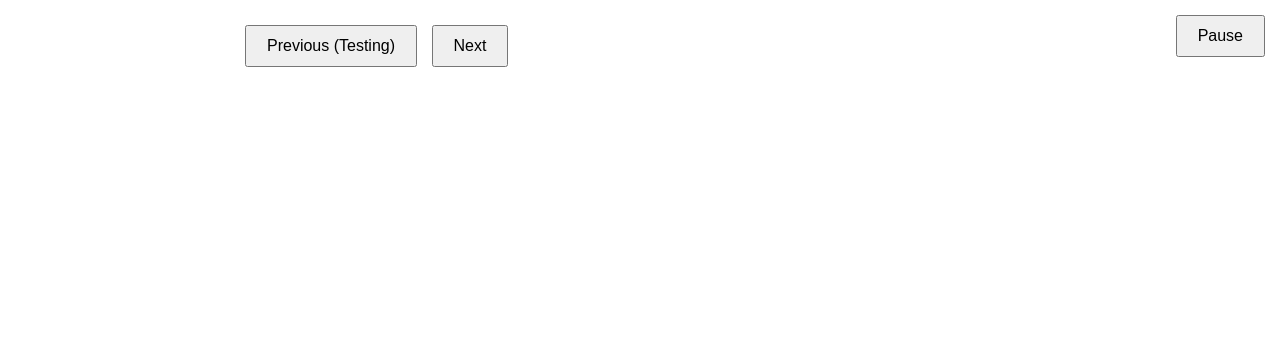
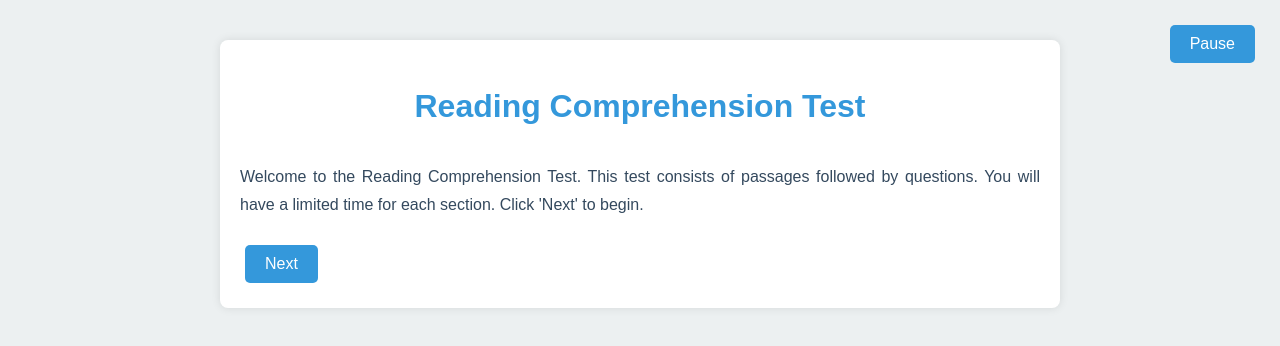
Before and after one commit to At0m33125/At0m33125.github.io, a plain HTML site: page index.html in a window 1280 px wide. Drawn offline with Linux system fonts and the light colour scheme.

Commit message:
Update index.html w/color
currently:
visually appealing
home page
2 pages
timer
pause
Need to do:
data collection
actual text

```diff
--- a/index.html
+++ b/index.html
@@ -5,26 +5,53 @@
     <meta name="viewport" content="width=device-width, initial-scale=1.0">
     <title>Reading Comprehension Test</title>
     <style>
+        :root {
+            --primary-color: #3498db;
+            --secondary-color: #2c3e50;
+            --background-color: #ecf0f1;
+            --text-color: #34495e;
+            --highlight-color: #e74c3c;
+        }
+
         body {
-            font-family: Arial, sans-serif;
+            font-family: 'Arial', sans-serif;
             line-height: 1.6;
             margin: 0;
-            padding: 20px;
+            padding: 0;
+            background-color: var(--background-color);
+            color: var(--text-color);
+        }
+
+        .container {
             max-width: 800px;
             margin: 0 auto;
+            padding: 20px;
+            background-color: white;
+            box-shadow: 0 0 10px rgba(0, 0, 0, 0.1);
+            border-radius: 8px;
+            margin-top: 40px;
         }
+
+        h1 {
+            color: var(--primary-color);
+            text-align: center;
+            margin-bottom: 30px;
+        }
+
         #pauseButton {
-            position: absolute;
-            top: 10px;
-            right: 10px;
+            position: fixed;
+            top: 20px;
+            right: 20px;
+            z-index: 100;
         }
+
         #overlay {
             position: fixed;
             top: 0;
             left: 0;
             width: 100%;
             height: 100%;
-            background-color: rgba(0, 0, 0, 0.95);
+            background-color: rgba(0, 0, 0, 0.9);
             display: flex;
             flex-direction: column;
             justify-content: center;
@@ -33,32 +60,78 @@
             color: white;
             z-index: 1000;
         }
+
         .hidden {
             display: none !important;
         }
+
         button {
             padding: 10px 20px;
             font-size: 16px;
             margin: 5px;
+            background-color: var(--primary-color);
+            color: white;
+            border: none;
+            border-radius: 5px;
+            cursor: pointer;
+            transition: background-color 0.3s ease;
         }
+
+        button:hover {
+            background-color: var(--secondary-color);
+        }
+
         .question {
+            background-color: #f8f9fa;
+            padding: 20px;
+            border-radius: 8px;
             margin-bottom: 20px;
+            box-shadow: 0 2px 4px rgba(0, 0, 0, 0.1);
         }
+
         .options {
             display: flex;
             flex-direction: column;
         }
+
         .option {
-            margin: 5px 0;
+            margin: 10px 0;
+            padding: 10px;
+            background-color: white;
+            border: 1px solid #ddd;
+            border-radius: 5px;
+            transition: background-color 0.3s ease;
+        }
+
+        .option:hover {
+            background-color: #e8e8e8;
+        }
+
+        input[type="radio"] {
+            margin-right: 10px;
+        }
+
+        #navigation {
+            display: flex;
+            justify-content: space-between;
+            margin-top: 20px;
+        }
+
+        #content p {
+            text-align: justify;
+            line-height: 1.8;
         }
     </style>
 </head>
 <body>
-    <button id="pauseButton" onclick="togglePause()">Pause</button>
-    <div id="content"></div>
-    <div id="navigation">
-        <button onclick="changePage('prev')" id="prevButton">Previous (Testing)</button>
-        <button onclick="changePage('next')" id="nextButton">Next</button>
+    <div class="container">
+        <h1>Reading Comprehension Test</h1>
+        <button id="pauseButton" onclick="togglePause()">Pause</button>
+        <div id="content"></div>
+        <div id="navigation">
+            <button onclick="changePage('prev')" id="prevButton">Previous (Testing)</button>
+            <button onclick="changePage('next')" id="nextButton">Next</button>
+        </div>
     </div>
     <div id="overlay" class="hidden">
         <div id="overlayText"></div>
@@ -272,6 +345,7 @@
 
         // Initialize the test
         shufflePages();
+        currentPage = 0; // Start at the first page (introduction)
         updateContent();
     </script>
 </body>
```
